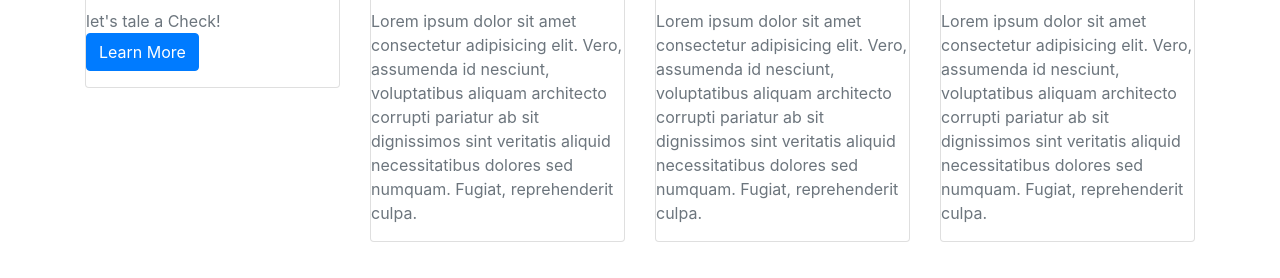
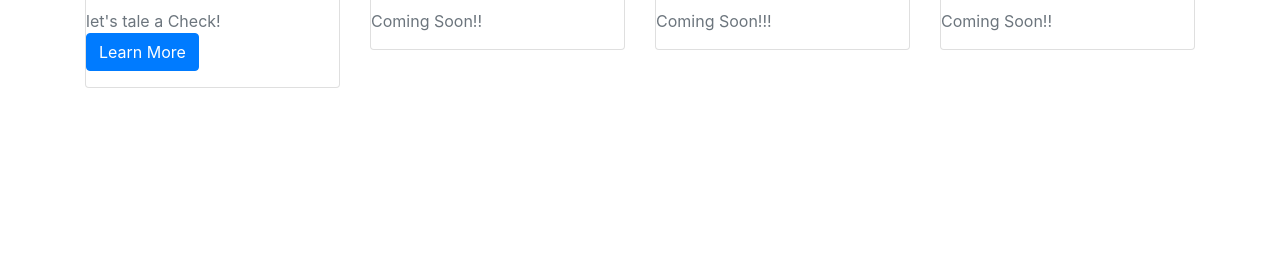
Before and after one commit to ZoOwen/portpolio, a plain HTML site: page index.html in a window 1280 px wide. Shown: the part 1634-1912 px from the top of the page. After the commit the page ends 1842 px from the top, so only its background shows below. Drawn offline with Linux system fonts and the light colour scheme.

Commit message:
second update

```diff
--- a/index.html
+++ b/index.html
@@ -176,10 +176,7 @@
             <div class="card-block">
               <h3 class="card-title">Design</h3>
               <p>
-                Lorem ipsum dolor sit amet consectetur adipisicing elit. Vero,
-                assumenda id nesciunt, voluptatibus aliquam architecto corrupti
-                pariatur ab sit dignissimos sint veritatis aliquid
-                necessitatibus dolores sed numquam. Fugiat, reprehenderit culpa.
+                Coming Soon!!
               </p>
             </div>
           </div>
@@ -190,10 +187,7 @@
             <div class="card-block">
               <h3 class="card-title">Design</h3>
               <p>
-                Lorem ipsum dolor sit amet consectetur adipisicing elit. Vero,
-                assumenda id nesciunt, voluptatibus aliquam architecto corrupti
-                pariatur ab sit dignissimos sint veritatis aliquid
-                necessitatibus dolores sed numquam. Fugiat, reprehenderit culpa.
+                Coming Soon!!!
               </p>
             </div>
           </div>
@@ -204,10 +198,7 @@
             <div class="card-block">
               <h3 class="card-title">Design</h3>
               <p>
-                Lorem ipsum dolor sit amet consectetur adipisicing elit. Vero,
-                assumenda id nesciunt, voluptatibus aliquam architecto corrupti
-                pariatur ab sit dignissimos sint veritatis aliquid
-                necessitatibus dolores sed numquam. Fugiat, reprehenderit culpa.
+               Coming Soon!!
               </p>
             </div>
           </div>
@@ -231,8 +222,8 @@
               </button>
             </div>
             <div class="modal-body">
-              Deviant Art : <a href="https://www.deviantart.com/zoowen">ZoOwen</a>
-              GitHub      : <a href="https://www.deviantart.com/zoowen">ZoOwen</a>
+              Deviant Art : <a href="https://www.deviantart.com/zoowen" target="_blank">ZoOwen</a><br>
+              GitHub      : <a href="https://github.com/ZoOwen/" target="_blank">ZoOwen</a>
             </div>
             <div class="modal-footer">
               <button type="button" class="btn btn-secondary" data-dismiss="modal">Close</button>
```
